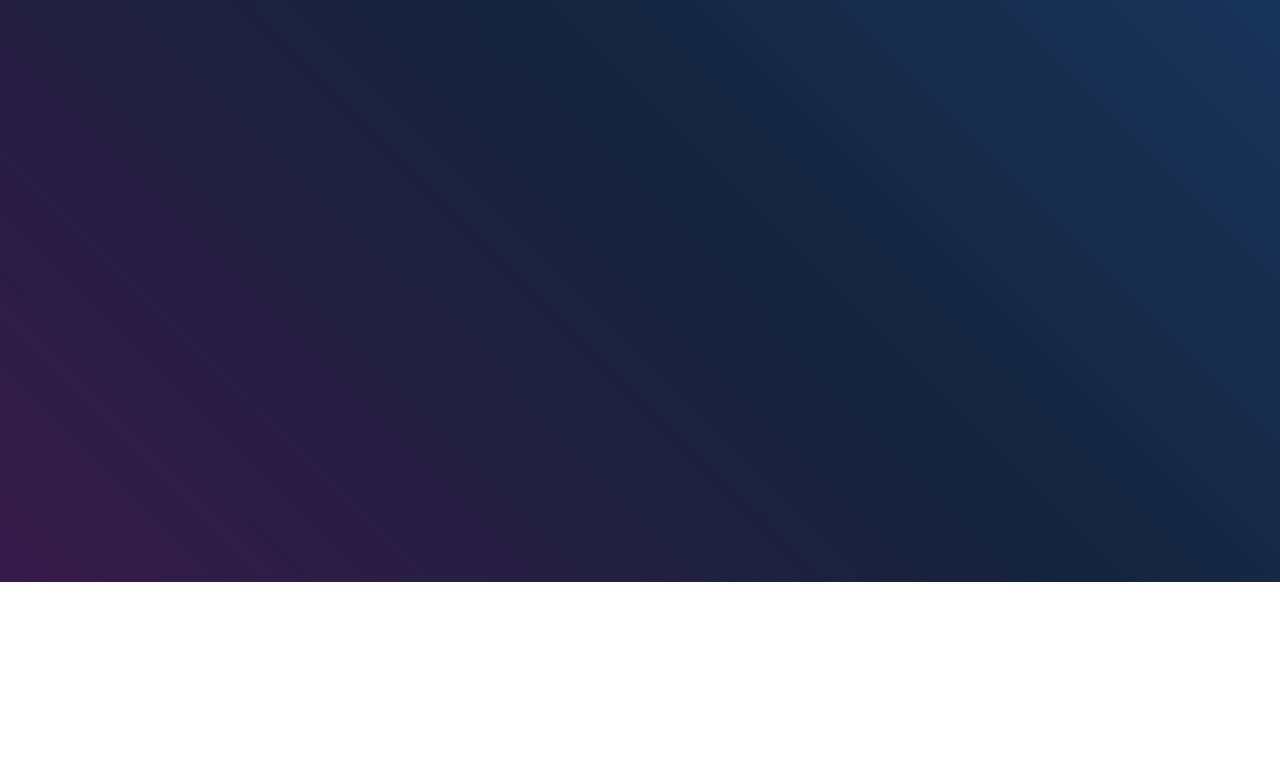
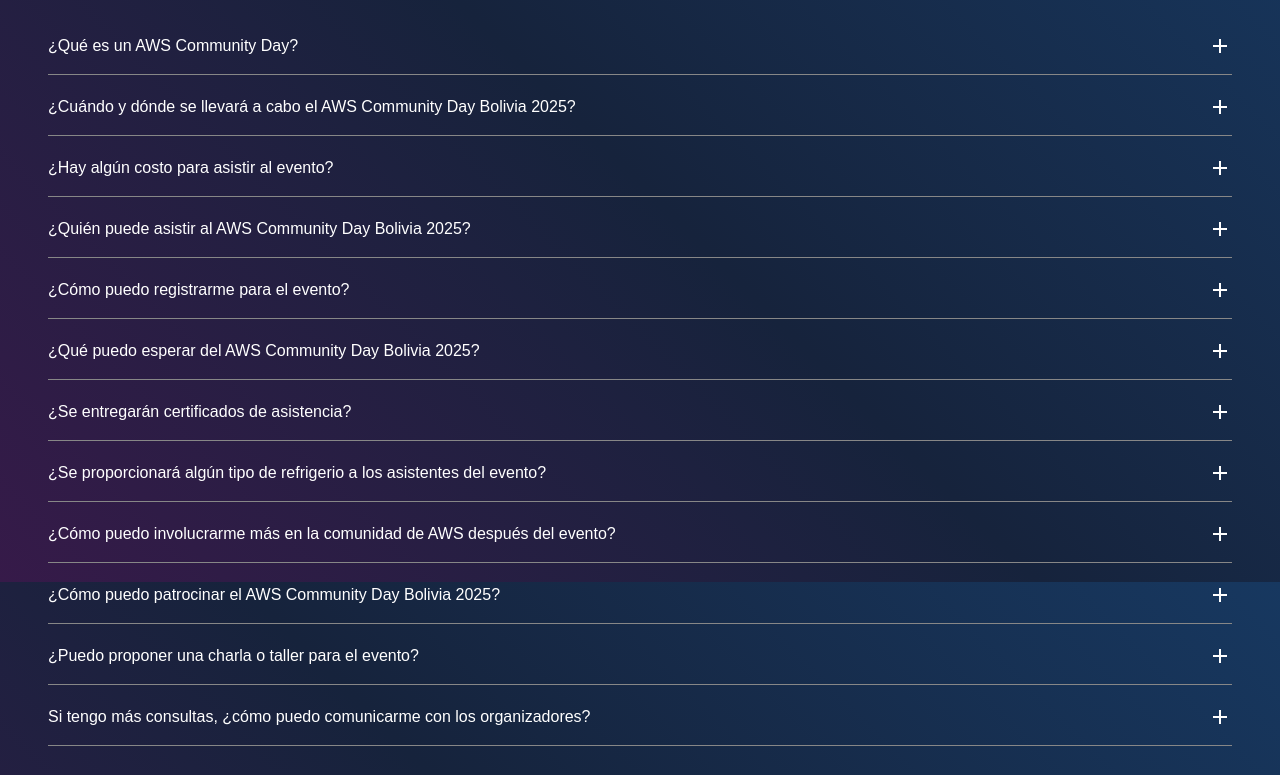
Before and after one commit to JuanJoseMirandaM/aws-cd-bo-2025, an Astro site: page /faq in a window 1280 px wide. Shown: the part 218-993 px from the top of the page. Before the commit the page ends 800 px from the top, so only its background shows below. Built offline with nearby package versions, Linux system fonts and the light colour scheme; Astro itself is replaced by a stand-in of ours; a web font is replaced by a local one.

Commit message:
feat: add faqs

```diff
--- /dev/null
+++ b/src/data/faqs.ts
@@ -0,0 +1,62 @@
+export const faqs = [
+  {
+    question: "¿Qué es un AWS Community Day?",
+    answer:
+      "Los **AWS Community Day** son eventos organizado por la comunidad de usuarios de **Amazon Web Services (AWS),** donde se comparten conocimientos y experiencias sobre tecnologías en la nube, tendencias y buenas prácticas. Es una gran oportunidad para aprender y conectar con otros profesionales y entusiastas de la nube AWS.",
+  },
+  {
+    question: "¿Cuándo y dónde se llevará a cabo el AWS Community Day Bolivia 2025?",
+    answer:
+      "El **AWS Community Day Bolivia** se celebrará el **20 de septiembre de 2025** en la Universidad Católica Boliviana 'San Pablo' (UCB) en la ciudad de Cochabamba.",
+  },
+  {
+    question: "¿Hay algún costo para asistir al evento?",
+    answer:
+      "La asistencia al **AWS Community Day Bolivia 2025** es gratuita. Sin embargo, se requiere inscripción previa debido al cupo limitado.",
+  },
+  {
+    question: "¿Quién puede asistir al AWS Community Day Bolivia 2025?",
+    answer:
+      "El evento está abierto a todos, incluyendo desarrolladores, arquitectos de soluciones, ingenieros de sistemas, estudiantes y cualquier persona interesada en aprender más sobre AWS y la computación en la nube.",
+  },
+  {
+    question: "¿Cómo puedo registrarme para el evento?",
+    answer:
+      "Puedes registrarte para el evento a través de nuestra [web oficial](https://day.awscommunity.org.bo), haciendo clic en el botón **¡Regístrate!** Esto te llevará a la plataforma Eventbrite, en donde deberás llenar tus datos. El registro es obligatorio para asistir.",
+  },
+  {
+    question: "¿Qué puedo esperar del AWS Community Day Bolivia 2025?",
+    answer:
+      "Podrás asistir a charlas y talleres impartidos por expertos de la industria, hacer networking, y conocer las últimas tendencias, productos y tecnologías de AWS.",
+  },
+  {
+    question: "¿Se entregarán certificados de asistencia?",
+    answer:
+      "Todos los participantes recibirán un badge digital de asistencia los días posteriores al evento.",
+  },
+  {
+    question: "¿Se proporcionará algún tipo de refrigerio a los asistentes del evento?",
+    answer: "Sí, se proporcionarán de refrigerios para los asistentes a lo largo del evento.",
+  },
+  {
+    question:
+      "¿Cómo puedo involucrarme más en la comunidad de AWS después del evento?",
+    answer:
+      "Puedes unirte a grupos de usuarios locales de AWS, participar en eventos futuros, y seguirnos en nuestras redes sociales para mantenerte al día con las novedades y oportunidades.",
+  },
+  {
+    question: "¿Cómo puedo patrocinar el AWS Community Day Bolivia 2025?",
+    answer:
+      "Si estás interesado en patrocinar el evento, por favor envíanos un mensaje a: [sponsors@cloud.org.bo](mailto:sponsors@cloud.org.bo) ",
+  },
+  {
+    question: "¿Puedo proponer una charla o taller para el evento?",
+    answer:
+      "Sí, estamos abiertos a propuestas de charlas y talleres hasta el 27 de Julio de 2025. Puedes enviar tu propuesta a través de nuestro formulario de propuestas haciendo click [aquí](https://sessionize.com/aws-community-day-bolivia-2025/).",
+  },
+  {
+    question: "Si tengo más consultas, ¿cómo puedo comunicarme con los organizadores?",
+    answer:
+      "Puedes mandarnos un mensaje o puedes etiquetarnos en cualquiera de nuestras redes sociales: [Facebook](https://www.facebook.com/awscommunitydaybolivia), [Instagram](https://www.instagram.com/awscommunitydaybolivia), [LinkedIn](https://www.linkedin.com/company/aws-community-day-bolivia/) o escribirnos al correo: [contacto@cloud.org.bo](mailto:contacto@cloud.org.bo). Haremos todo lo posible para responder lo mas pronto posible. 🙂",
+  },
+];
--- a/src/layouts/Base.astro
+++ b/src/layouts/Base.astro
@@ -49,6 +49,8 @@ const { title, description, metaRobots } = options;
       rel="preload"
       type="font/woff2"
     />
+
+    <link rel="stylesheet" href="https://fonts.googleapis.com/css2?family=Material+Symbols+Outlined:opsz,wght,FILL,GRAD@24,400,0,0&icon_names=add" />
 
     <slot name="preload" />
 
--- a/src/pages/faq.astro
+++ b/src/pages/faq.astro
@@ -1,14 +1,51 @@
 ---
-import Layout from '@layouts/Layout.astro'
-import OpenGraph from '@components/OpenGraph.astro'
+import Layout from "@layouts/Layout.astro";
+import OpenGraph from "@components/OpenGraph.astro";
 import Navbar from "@components/ui/Navbar.astro";
 import Footer from "@components/ui/Footer.astro";
+import { faqs } from "@data/faqs";
 
 const options = {
-  title: 'Preguntas frequentes – AWS Community Day Bolivia 2025',
-  description: 'Participa en AWS Community Day Bolivia 2025: charlas, talleres y labs sobre la nube AWS. Aprende con expertos y conecta con la comunidad tech.'
-}
+  title: "Preguntas frequentes – AWS Community Day Bolivia 2025",
+  description:
+    "Participa en AWS Community Day Bolivia 2025: charlas, talleres y labs sobre la nube AWS. Aprende con expertos y conecta con la comunidad tech.",
+};
 ---
+
+<style>
+  .code-container {
+    padding-top: 8rem;
+    gap: var(--gap);
+
+    & h3 {
+      margin: 16px 0 4px 0;
+    }
+
+    & p {
+      margin: 0;
+    }
+
+    & .faq-detail {
+      border-bottom: 1px solid #878787;
+      padding-block: 1rem;
+
+      & .faq-question {
+        cursor: pointer;
+        color: white;
+        font-size: medium;
+        display: flex;
+        justify-content: space-between;
+        align-items: center;
+      }
+
+      & .faq-answare {
+        color: #878787;
+        font-size: medium;
+        margin-top: 0.5rem;
+      }
+    }
+  }
+</style>
 
 <Layout options={options}>
   <OpenGraph
@@ -18,7 +55,22 @@ const options = {
     title={options.title}
   />
   <Navbar />
-	<main>
+  <section class="container code-container">
+    <h1>Preguntas frecuentes</h1>
+
+    {
+      faqs.map((faq, index) => (
+        <details class="faq-detail" key={index}>
+          <summary class="faq-question">
+            {faq.question}
+            <span class="material-symbols-outlined">add</span>
+          </summary>
+          <p class="faq-answare">{faq.answer}</p>
+        </details>
+      ))
+    }
+  </section>
+  <main>
     <Footer />
   </main>
 </Layout>
```
